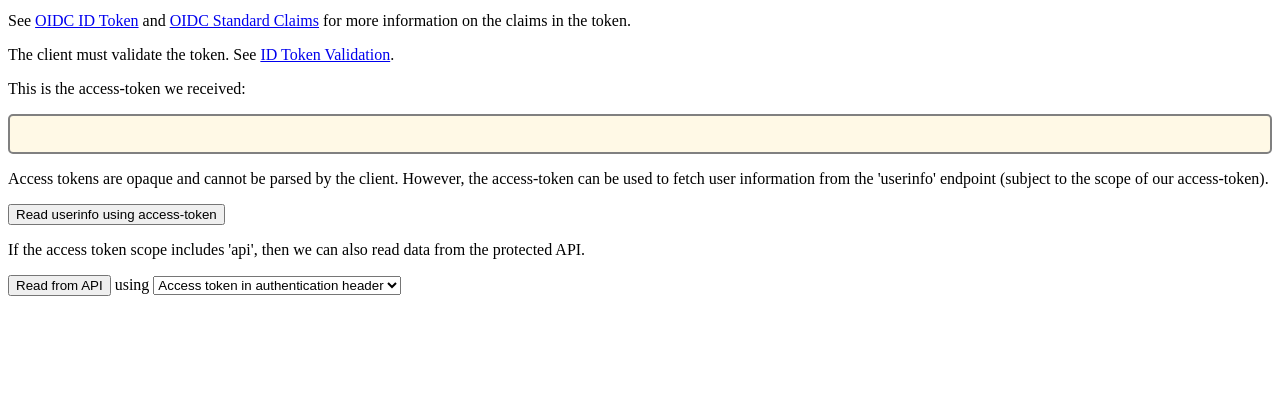
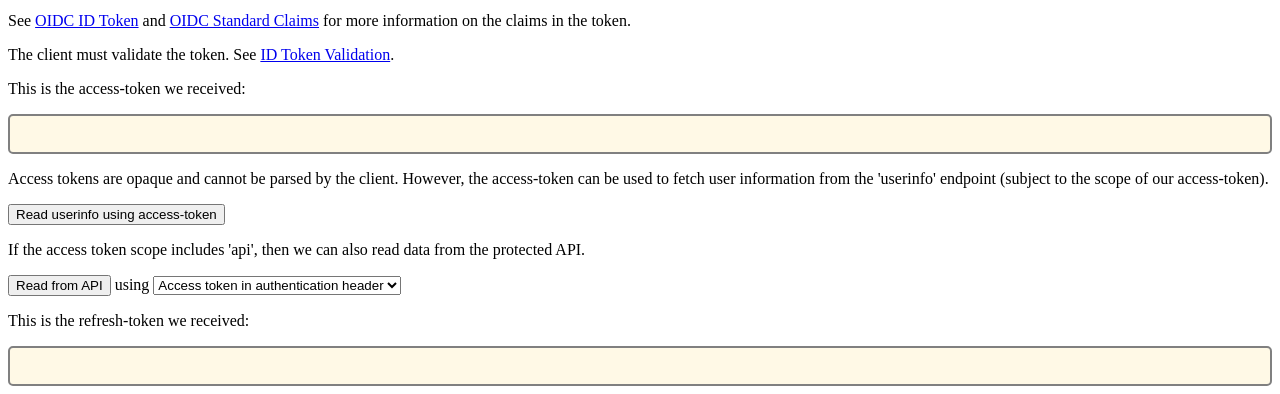
Before and after one commit to michaelvl/oidc-oauth2-workshop, a Flask app: template client/app/templates/token.html in a window 1280 px wide. Shown: the part 460-854 px from the top of the page. Before the commit the page ends 756 px from the top, so only its background shows below. Run offline with Flask 2, Linux system fonts and the light colour scheme; the template is opened without the code that fills it, so the values that code supplies are empty.

Commit message:
Show refresh token

```diff
--- a/client/app/app.py
+++ b/client/app/app.py
@@ -74,6 +74,8 @@ def callback():
     # TODO: Check state is valid for an outstanding request
 
     log.info("Got callback with code '{}'".format(code))
+    if not code:
+        log.error('Received no code: {}'.format(req))
 
     data = {'code': code,
             'grant_type': 'authorization_code',
@@ -102,7 +104,8 @@ def callback():
     return flask.render_template('token.html',
                                  id_token=response_json['id_token'],
                                  id_token_parsed=json_pretty_print(claims),
-                                 access_token=response_json['access_token'])
+                                 access_token=response_json['access_token'],
+                                 refresh_token=response_json['refresh_token'])
 
 @app.route('/getuserinfo', methods=['POST'])
 def get_userinfo():
--- a/client/app/templates/token.html
+++ b/client/app/templates/token.html
@@ -74,5 +74,8 @@
       </div>
     </form>
 
+    <p>This is the refresh-token we received:</p>
+    <div class="framed"><p>{{refresh_token}}</p></div>
+
   </body>
 </html>
```
